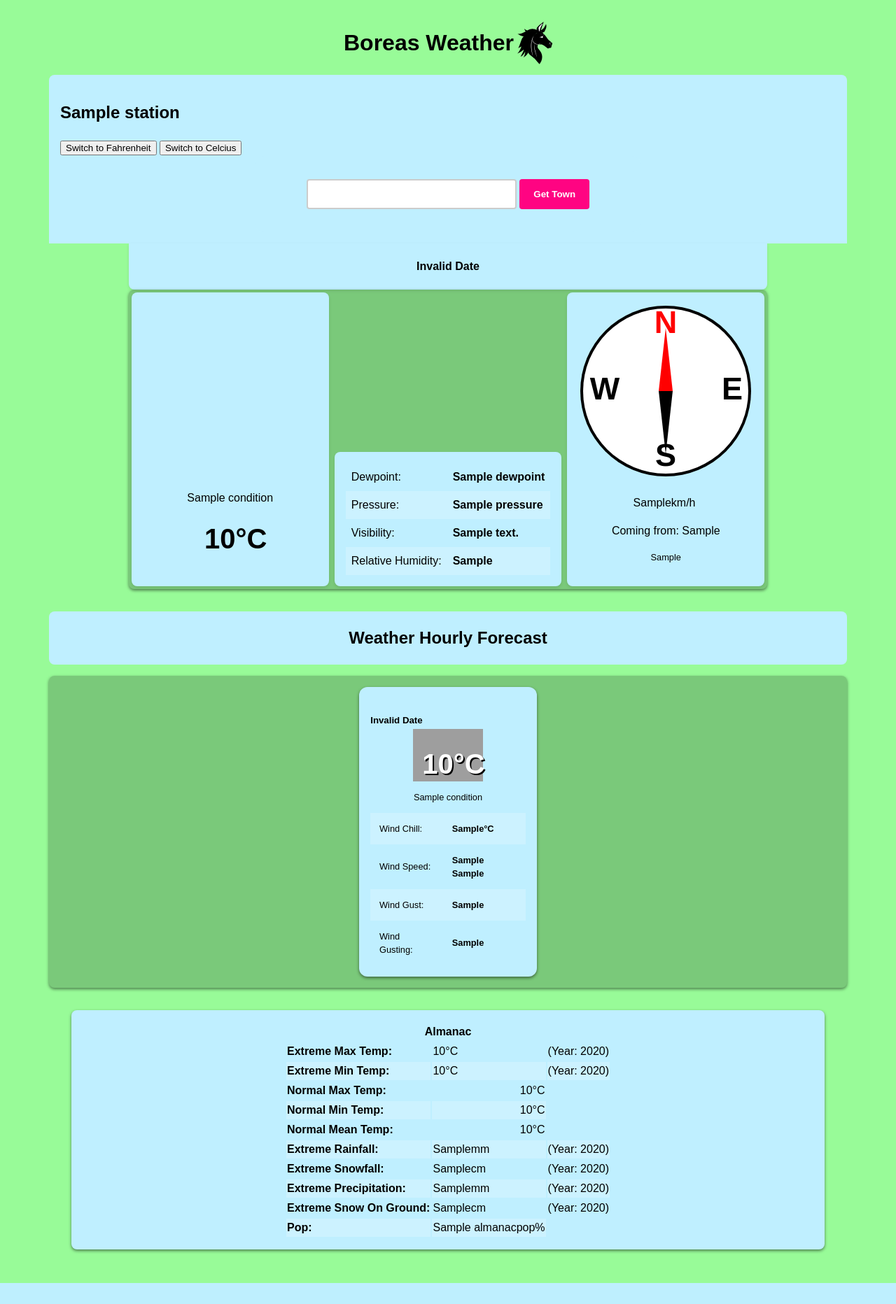
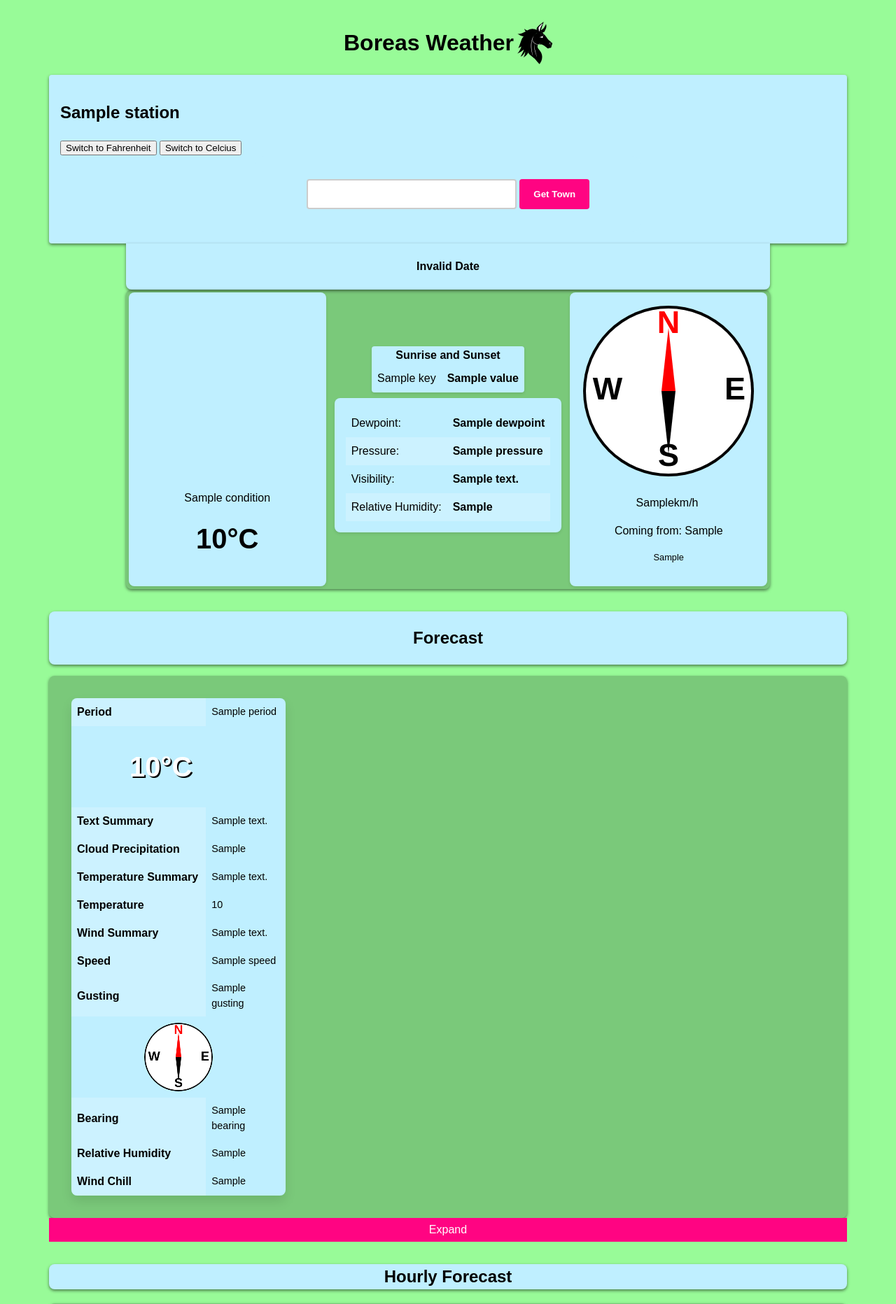
Before and after one commit to ironhymen/weatherapp, a Flask app: template templates/weather.html in a window 1280 px wide. Shown: the top 1864 px of the page at 70% size. Before the commit the page ends 1834 px from the top, so only its background shows below. Run offline with Flask 2, Linux system fonts and the light colour scheme; the template is opened without the code that fills it: most values are stand-ins (such as "Sample title", 1, 10 or a date in 2020); some web fonts are replaced; grey boxes are pictures that could not be loaded.

Commit message:
added more stuff
added sunrise/sunset, a forecast, and some collapse buttons

```diff
--- a/app.py
+++ b/app.py
@@ -46,7 +46,9 @@
     weather = get_weather(response)
     hourly = get_hourly_forecast(response)
     almanac = get_almanac(response)
-    return render_template("weather.html", weather=weather, almanac=almanac, hourly=hourly, townresults=townresults)
+    sunstats = getSunRise(response)
+    forecast_data = getForecast(response)
+    return render_template("weather.html", weather=weather, almanac=almanac, hourly=hourly, townresults=townresults, sunstats=sunstats, forecast_data=forecast_data)
 
 
 def get_weather(response):
@@ -216,6 +218,59 @@
     return {'extremeMaxTemp': extremeMaxTemp, 'extremeMax_year': extremeMax_year, 'extremeMinTemp': extremeMinTemp, 'extremeMin_year': extremeMin_year, 'normalMaxTemp': normalMaxTemp, 'normalMax_year': normalMax_year, 'normalMinTemp': normalMinTemp, 'normalMin_year': normalMin_year, 'normalMeanTemp': normalMeanTemp, 'normalMean_year': normalMean_year, 'extremeRainfall': extremeRainfall, 'extremeRainfall_year': extremeRainfall_year, 'extremeSnowfall': extremeSnowfall, 'extremeSnowfall_year': extremeSnowfall_year, 'extremePrecipitation': extremePrecipitation, 'extremePrecipitation_year': extremePrecipitation_year, 'extremeSnowOnGround': extremeSnowOnGround, 'extremeSnowOnGround_year': extremeSnowOnGround_year, 'almanacpop': almanacpop}
 
 
+def getSunRise(response):
+    # create an xml element tree
+    root = ET.fromstring(response.content)
+
+    # Find the riseSet element
+    rise_set = root.find("riseSet")
+
+    # Initialize variables with "no info"
+    sunrise_year = "no info"
+    sunrise_month = "no info"
+    sunrise_day = "no info"
+    sunrise_hour = "no info"
+    sunrise_minute = "no info"
+    sunset_year = "no info"
+    sunset_month = "no info"
+    sunset_day = "no info"
+    sunset_hour = "no info"
+    sunset_minute = "no info"
+
+    # If the riseSet element exists, extract the data
+    if rise_set is not None:
+        # Find the sunrise and sunset elements
+        sunrise_element = rise_set.find("dateTime[@name='sunrise']")
+        sunset_element = rise_set.find("dateTime[@name='sunset']")
+
+        # Extract the year, month, day, hour, and minute elements from the sunrise and sunset elements
+        sunrise_year = sunrise_element.find("year").text
+        sunrise_month = sunrise_element.find("month").text
+        sunrise_day = sunrise_element.find("day").text
+        sunrise_hour = sunrise_element.find("hour").text
+        sunrise_minute = sunrise_element.find("minute").text
+
+        sunset_year = sunset_element.find("year").text
+        sunset_month = sunset_element.find("month").text
+        sunset_day = sunset_element.find("day").text
+        sunset_hour = sunset_element.find("hour").text
+        sunset_minute = sunset_element.find("minute").text
+
+    # Create datetime objects for sunrise and sunset
+    sunrise = datetime(int(sunrise_year), int(sunrise_month), int(
+        sunrise_day), int(sunrise_hour), int(sunrise_minute))
+    sunset = datetime(int(sunset_year), int(sunset_month), int(
+        sunset_day), int(sunset_hour), int(sunset_minute))
+
+    sunrise = sunrise.strftime("%A %B %d, %Y at %I:%M %p")
+    sunset = sunset.strftime("%A %B %d, %Y at %I:%M %p")
+    sunstats = {
+        'Sunrise': sunrise,
+        'Sunset': sunset
+    }
+    return sunstats
+
+
 def getSiteList():
     db = sqlite3.connect('sitenames.db')
     cursor = db.cursor()
@@ -229,5 +284,77 @@
     return townresults
 
 
+def getForecast(response):
+    root = ET.fromstring(response.content)
+    forecast_data = []
+    for forecast in root.findall('./forecastGroup/forecast'):
+        forecast_dict = {}
+        period = forecast.find('period')
+        if period is not None:
+            forecast_dict['period'] = period.text
+        text_summary = forecast.find('textSummary')
+        if text_summary is not None:
+            forecast_dict['text_summary'] = text_summary.text
+        cloud_precip = forecast.find('cloudPrecip/textSummary')
+        if cloud_precip is not None:
+            forecast_dict['cloud_precip'] = cloud_precip.text
+        abbreviated_forecast = forecast.find('abbreviatedForecast/iconCode')
+        if abbreviated_forecast is not None:
+            forecast_dict['abbreviated_forecast'] = abbreviated_forecast.text
+        temperatures = forecast.find('temperatures')
+        if temperatures is not None:
+            text_summary = temperatures.find('textSummary').text
+            if text_summary is not None:
+                forecast_dict['Temperature Summary'] = text_summary
+            temperature = temperatures.find('temperature').text
+            if temperature is not None:
+                forecast_dict['Temperature'] = temperature
+        winds = forecast.find('winds')
+        if winds is not None:
+            text_summary = winds.find('textSummary')
+            if text_summary is not None:
+                forecast_dict['Wind Summary'] = text_summary.text
+
+            # Create an empty list to store the wind data
+            wind_data = []
+
+            # Iterate over the wind elements
+            for wind in winds.findall('wind'):
+                # Extract the speed, gust, direction, and bearing elements
+                speed = wind.find('speed').text
+                if speed is None:
+                    speed = "no info"
+                gust = wind.find('gust').text
+                if gust is None:
+                    gust = "no info"
+                direction = wind.find('direction').text
+                if direction is None:
+                    direction = "no info"
+                bearing = wind.find('bearing').text
+                if bearing is None:
+                    bearing = "no info"
+                # Store the extracted data in a dictionary
+                data = {
+                    "Speed": speed + "km/h " + direction,
+                    "Gusting": gust + "km/h" + direction,
+                    "Bearing": bearing
+                }
+
+                # Add the dictionary to the wind_data list
+                wind_data.append(data)
+
+            # Add the wind_data list to the forecast_dict dictionary
+            forecast_dict['Wind Data'] = wind_data
+
+        relative_humidity = forecast.find('relativeHumidity')
+        if relative_humidity is not None:
+            forecast_dict['relative_humidity'] = relative_humidity.text
+        wind_chill = forecast.find('windChill')
+        if wind_chill is not None:
+            forecast_dict['wind_chill'] = wind_chill.text
+        forecast_data.append(forecast_dict)
+    return forecast_data
+
+
 if __name__ == '__main__':
     app.run(host='0.0.0.0')
--- a/static/app.js
+++ b/static/app.js
@@ -1,22 +1,54 @@
-// Description: JavaScript for the Weather Station web app
-function switchFavicon() {
-    // Check if the user has enabled dark mode
-    if (window.matchMedia && window.matchMedia('(prefers-color-scheme: dark)').matches) {
-        // If dark mode is enabled, set the dark mode favicon as the active favicon
-        document.getElementById("favicon-dark").rel = "icon";
-        document.getElementById("favicon-light").rel = "alternate icon";
+const collapseButton = document.getElementById('collapse-button');
+const forecastCollapseButton = document.getElementById('forecast-collapse-button');
+const hourlyContainer = document.getElementById('hourly-container');
+const forecastContainer = document.getElementById('forecast-container');
+const forecastDays = document.querySelectorAll('.forecast-day');
+const forecastDivs = document.querySelectorAll('.forecast');
+
+let forecastCollapsed = true;
+let hourlyCollapsed = true;
+
+forecastDivs.forEach((forecast, index) => {
+    if (forecastCollapsed && index > 2) {
+        forecast.style.display = 'none';
     } else {
-        // If dark mode is not enabled, set the light mode favicon as the active favicon
-        document.getElementById("favicon-light").rel = "icon";
-        document.getElementById("favicon-dark").rel = "alternate icon";
+        forecast.style.display = 'block';
     }
-}
+});
 
-// Call the switchFavicon() function when the page loads
-window.addEventListener('load', switchFavicon);
+forecastCollapseButton.addEventListener('click', function () {
+    forecastCollapsed = !forecastCollapsed;
+    forecastDivs.forEach((forecast, index) => {
+        if (forecastCollapsed && index > 2) {
+            forecast.style.display = 'none';
+        } else {
+            forecast.style.display = 'block';
+        }
+    });
+    forecastCollapseButton.innerHTML = forecastCollapsed ? 'Expand' : 'Collapse';
+});
 
-// Call the switchFavicon() function when the user changes the color scheme
-window.matchMedia('(prefers-color-scheme)').addListener(switchFavicon);
+forecastDays.forEach((forecast, index) => {
+    if (hourlyCollapsed && index > 4) {
+        forecast.style.display = 'none';
+    } else {
+        forecast.style.display = 'block';
+    }
+});
+
+collapseButton.addEventListener('click', function () {
+    hourlyCollapsed = !hourlyCollapsed;
+    forecastDays.forEach((forecast, index) => {
+        if (hourlyCollapsed && index > 4) {
+            forecast.style.display = 'none';
+        } else {
+            forecast.style.display = 'block';
+        }
+    });
+    collapseButton.innerHTML = hourlyCollapsed ? 'Expand' : 'Collapse';
+});
+
+
 
 
 // Draw the Compass and display on Screen
@@ -62,7 +94,7 @@
     ctx.closePath();
     ctx.fill();
 } else {
-    // Set the fill color to yellow
+    // Set the fill color to black
     ctx.fillStyle = "#000";
     ctx.font = "bold 30px 'Helvetica Neue', sans-serif";
     ctx.fillText("None", -30, 10)
@@ -86,6 +118,86 @@
 
 // restore transform to exclude the bearing rotation
 ctx.restore();
+
+const forecastElements = document.querySelectorAll('.forecast');
+
+forecastElements.forEach(forecastElement => {
+    // Get the canvas elements and the bearing elements inside the forecast div
+    const canvasElements = forecastElement.querySelectorAll('.forecast-compass');
+    const bearingElements = forecastElement.querySelectorAll('.fbearing');
+
+    // Iterate over the canvas elements and draw the compass for each one
+    canvasElements.forEach((canvasElement, index) => {
+        // Get the canvas context and the bearing value
+        const ctx = canvasElement.getContext('2d');
+        const bearing = bearingElements[index].innerHTML;
+
+        // Set the canvas dimensions and rotate the context according to the bearing
+        canvasElement.width = 250;
+        canvasElement.height = 250;
+        ctx.translate(125, 125);
+        ctx.rotate(bearing * Math.PI / 180);
+
+        // Draw the outer circle
+        ctx.fillStyle = '#000';
+        ctx.beginPath();
+        ctx.arc(0, 0, 122, 0, 2 * Math.PI);
+        ctx.strokeStyle = '#fff';
+        ctx.lineWidth = 0.05;
+        ctx.fill();
+
+        // Draw the inner circle
+        ctx.fillStyle = 'white';
+        ctx.beginPath();
+        ctx.arc(0, 0, 118, 0, 2 * Math.PI);
+        ctx.fill();
+
+        // Draw the line
+        if (bearing !== "no data") {
+            ctx.strokeStyle = '#000';
+            ctx.fillStyle = "#ff0000";
+            ctx.beginPath();
+            ctx.moveTo(0, -90);
+            ctx.lineTo(-10, 0);
+            ctx.lineTo(10, 0);
+            ctx.closePath();
+            ctx.fill();
+            ctx.strokestyle = "#000";
+            ctx.fillStyle = "#000";
+            ctx.beginPath();
+            ctx.moveTo(0, 90);
+            ctx.lineTo(-10, 0);
+            ctx.lineTo(10, 0);
+            ctx.closePath();
+            ctx.fill();
+        } else {
+            // Set the fill color to yellow
+            ctx.fillStyle = "#000";
+            ctx.font = "bold 30px 'Helvetica Neue', sans-serif";
+            ctx.fillText("None", -30, 10)
+        }
+
+        // Save the current transform
+        ctx.save();
+        ctx.setTransform(1, 0, 0, 1, 0, 0);
+        ctx.translate(125, 125);
+
+        // Draw the N, S, E, W
+        ctx.textAlign = "center";
+        ctx.textBaseline = "middle";
+        ctx.fillStyle = "#ff0000";
+        ctx.font = "bold 45px 'Helvetica Neue', sans-serif";
+        ctx.fillText("N", 0, -95);
+        ctx.fillStyle = "#000";
+        ctx.fillText("S", 0, 95);
+        ctx.fillText("E", 95, 0);
+        ctx.fillText("W", -87, 0);
+
+        // Restore the transform to exclude the bearing rotation
+        ctx.restore();
+    });
+});
+
 
 
 
--- a/static/style.css
+++ b/static/style.css
@@ -42,8 +42,8 @@
 .top-bar {
   background-color: #BFEFFF;
   padding: 1rem;
-  border-top-left-radius: 0.5rem;
-  border-top-right-radius: 0.5rem;
+  border-radius: 0.25rem;
+  box-shadow: 0 2px 4px rgba(0, 0, 0, 0.5);
 }
 
 .dropdown-menu {
@@ -79,8 +79,7 @@
 
 .dateinfo {
   text-align: center;
-  box-shadow: 0 2px 4px rgba(0, 0, 0, 0.1);
-
+  box-shadow: 0 2px 4px rgba(0, 0, 0, 0.5);
   border-bottom-left-radius: 0.5rem;
   border-bottom-right-radius: 0.5rem;
   background-color: #BFEFFF;
@@ -106,38 +105,51 @@
   padding: 1rem;
 }
 
+.misc-container {
+  display: flex;
+  flex-direction: column;
+  align-items: center;
+  margin: 0.25rem;
+  justify-content: center;
+}
+
+.sunrise {
+  border-radius: 0.25rem;
+  background-color: #BFEFFF;
+  margin: 0.25rem;
+  box-shadow: 0 2px 4px rgba(0, 0, 0, 0.1);
+}
+
 .moreweather {
   padding: 1rem;
   display: flex;
   flex-direction: column;
-  align-self: flex-end;
   background-color: #BFEFFF;
   border-radius: 0.5rem;
   margin: 0.25rem;
   box-shadow: 0 2px 4px rgba(0, 0, 0, 0.1);
   min-width: 25ch;
-  height: 100%;
 }
 
-.info-table {
+.info-table, .sunrise-table {
   border-collapse: collapse; /* collapse the borders between table cells */
   width: 100%; /* make the table fill the width of its container */
 }
 
-.info-table td {
+.info-table td, .sunrise-table td {
   padding: 8px; /* add some padding to the table cells */
   text-align: left; /* align the text to the left */
 }
 
-.info-table tr:nth-child(even) {
+.info-table tr:nth-child(even), .sunrise-table tr:nth-child(even) {
   background-color: rgba(255, 255, 255, 0.2); /* add a light grey background color to every even row */
 }
 
-.info-table tr:hover {
+.info-table tr:hover, .sunrise-table tr:hover {
   background-color: #ff0482; /* add a light grey background color to the rows when the mouse is hovering over them */
 }
 
-.info-table td:nth-child(2) {
+.info-table td:nth-child(2), .sunrise-table td:nth-child(2) {
   font-weight: 700;
 }
 
@@ -157,7 +169,6 @@
 .temperature {
   font-size: 2.5rem;
   font-weight: 700;
-  margin-left: 1rem;
 }
 
 
@@ -174,11 +185,112 @@
   margin: 1rem;
 }
 
+.forecast-container {
+  display: grid;
+  place-items: baseline;
+  grid-template-columns: repeat(auto-fit, minmax(300px, 1fr));
+  box-shadow: 0 2px 4px rgba(0, 0, 0, 0.5);
+  background-color: rgba(0, 0, 0, 0.2);
+  padding: 1rem;
+  border-radius: 0.5rem;
+}
+
+.forecast canvas {
+  width: 100px;
+  display: block;
+  margin: 0 auto;
+}
+
+.forecast-temp {
+  width: 100px;
+  height: 100px;
+  text-align: center;
+  margin: 0 auto;
+}
+.forecast img {
+  display: block;
+  margin: 0 auto;
+  position: absolute;
+}
+
+.forecast .temperature {
+
+  margin: auto;
+  z-index: 99;
+  position: absolute;
+  vertical-align: middle;
+  margin-top: 20px;
+  margin-left: -20px;
+  color: #fff;
+  text-shadow: 2px 2px #000;
+}
+
+.forecast {
+  margin: 1rem;
+  background-color: #BFEFFF;
+  box-shadow: 0 0.5rem 1rem rgba(0, 0, 0, 0.1);
+  border-radius: 0.5rem;
+  overflow: hidden;
+}
+
+.forecast table {
+  width: 100%;
+  border-collapse: collapse;
+}
+
+.forecast th,
+.forecast td {
+  padding: 0.5rem;
+  text-align: left;
+}
+
+.forecast th {
+  font-weight: bold;
+  background-color: rgba(255, 255, 255, 0.2);
+}
+
+.forecast td {
+  font-size: 0.9rem;
+  line-height: 1.5;
+}
+
+.forecast td:first-child {
+  width: 35%;
+}
+
+.hidden {
+  display: none;
+}
+
+.collapse-button {
+  /* Add some basic styling to the button */
+  width: 100%; /* Stretch the button to the full width of the container */
+  padding: 0.5em 1em;
+  border: none;
+  border-radius: 0; /* Remove the rounded corners */
+  background-color: #ff0482;
+  color: #fff;
+  font-size: 1em;
+  cursor: pointer;
+
+  /* Add some hover and active styles */
+  transition: background-color 0.3s;
+
+}
+
+.collapse-button:hover {
+  background-color: #ff0482;
+}
+.collapse-button:active {
+  background-color: #5e002f;
+}
+
 .hourly-header {
   margin-top: 2rem;
   margin-bottom: 1rem;
   text-align: center;
   background-color: #BFEFFF;
+  box-shadow: 0 2px 4px rgba(0, 0, 0, 0.5);
   border-radius: 0.5rem;
 }
 
@@ -209,6 +321,8 @@
   text-shadow: 2px 2px #000;
 
 }
+
+
 
 .hourtempbox {
   display: flex;
--- a/templates/weather.html
+++ b/templates/weather.html
@@ -60,6 +60,24 @@
                 </div>
             </div>
         </div>
+        <div class="misc-container">
+            <div class="sunrise">
+                <table class="sunrise-table">
+                    <thead>
+                    <tr>
+                        <th colspan="2">Sunrise and Sunset</th>
+                    </tr>
+                    </thead>
+                    <tbody>
+                    {% for key, value in sunstats.items() %}
+                        <tr>
+                        <td>{{ key }}</td>
+                        <td>{{ value }}</td>
+                        </tr>
+                    {% endfor %}
+                    </tbody>
+                </table>
+            </div>
             <div class="moreweather">
                 <table class="info-table">
                     <tr>
@@ -80,6 +98,7 @@
                     </tr>
                 </table>
             </div>
+        </div>
         <div class="wind">
             <canvas id="compass"></canvas>
             <p>{{weather['wind_speed']}}km/h&#160;</p>
@@ -91,10 +110,97 @@
 
 </div>
 {% endif %}
+
 <div class="hourly-header">
-    <h2>Weather Hourly Forecast</h2>
+    <h2>Forecast</h2>
 </div>
-<div class="hourly-container">
+<div class="forecast-container">
+    {% for forecast in forecast_data %}
+      {% if loop.index <= 3 %}
+      <div class="forecast">
+        {% else %}
+        <div class="forecast hidden">
+        {% endif %}
+          <table>
+            <tr>
+              <th>Period</th>
+              <td>{{ forecast.period }}</td>
+            </tr>
+            <td colspan="2">
+              <div class="forecast-temp">
+                  {% if forecast.abbreviated_forecast == "no data" %}
+                  <img class="img" src="{{url_for('static', filename='icons/' + '29' + '.svg')}}" width="100px" height="100px">
+                  {% elif forecast.abbreviated_forecast %}
+                  <img class="img" src="{{url_for('static', filename='icons/' + forecast.abbreviated_forecast + '.svg')}}" width="100px" height="100px">
+                  {% else %}
+                  <img class="img" src="{{url_for('static', filename='icons/' + '29' + '.svg')}}" width="100px" height="100px">
+                  {% endif %}
+                  <div class="temperature">
+                      <div class="celcius">{{ forecast.Temperature }}&#176;C</div>
+                  </div>
+              </td>
+          </div>
+          </tr>
+            <tr>
+              <th>Text Summary</th>
+              <td>{{ forecast.text_summary }}</td>
+            </tr>
+            <tr>
+              <th>Cloud Precipitation</th>
+              <td>{{ forecast.cloud_precip }}</td>
+            </tr>
+            <tr>
+
+            <tr>
+              <th>Temperature Summary</th>
+              <td>{{ forecast['Temperature Summary'] }}</td>
+            </tr>
+            <tr>
+              <th>Temperature</th>
+            <td>{{ forecast.Temperature }}</td>
+          </tr>
+          <tr>
+            <th>Wind Summary</th>
+            <td>{{ forecast['Wind Summary'] }}</td>
+          </tr>
+          {% for wind in forecast["Wind Data"] %}
+            <tr>
+              <th>Speed</th>
+              <td>{{ wind.Speed }}</td>
+            </tr>
+            <tr>
+              <th>Gusting</th>
+              <td>{{ wind.Gusting }}</td>
+            </tr>
+            <tr>
+              <td colspan="2">
+                  <canvas class="forecast-compass" width="100px">
+              </td>
+            </tr>
+            <tr>
+              <th>Bearing</th>
+              <td class="fbearing">{{ wind.Bearing }}</td>
+            </tr>
+            {% endfor %}
+        <tr>
+          <th>Relative Humidity</th>
+          <td>{{ forecast.relative_humidity }}</td>
+        </tr>
+        <tr>
+          <th>Wind Chill</th>
+          <td>{{ forecast.wind_chill }}</td>
+        </tr>
+      </table>
+    </div>
+  {% endfor %}
+</div>
+<button id="forecast-collapse-button" class="collapse-button">Expand</button>
+
+<div class="hcontainer">
+<div class="hourly-header">
+    <h2>Hourly Forecast</h2>
+</div>
+<div class="hourly-container" id="hourly-container">
     {% for date_time_ast, hour in hourly.items() %}
         <div class="forecast-day">
             <h5 class="card-title" data-date="{{hour.forecast_time}}">{{hour.forecast_time}}</h5>
@@ -102,9 +208,7 @@
                 <div class="temperature">
                     <div class="celcius">{{hour.temperature}}&#176;C</div>
                 </div>
-
-            <img class="img" src="{{url_for('static', filename='icons/' + hour.iconCode + '.svg')}}" width="100px"
-                alt="{{ hour.condition }}" title="{{ hour.condition }}">
+                <img class="img" src="{{url_for('static', filename='icons/' + hour.iconCode + '.svg')}}" width="100px" alt="{{ hour.condition }}" title="{{ hour.condition }}">
             </div>
             <table class="hourly-table">
                 <tr>
@@ -133,7 +237,7 @@
     {% endfor %}
 </div>
 
-
+<button id="collapse-button" class="collapse-button">Expand</button>
 
 
 
```
Lines whose indentation alone changed are shown as unchanged.
